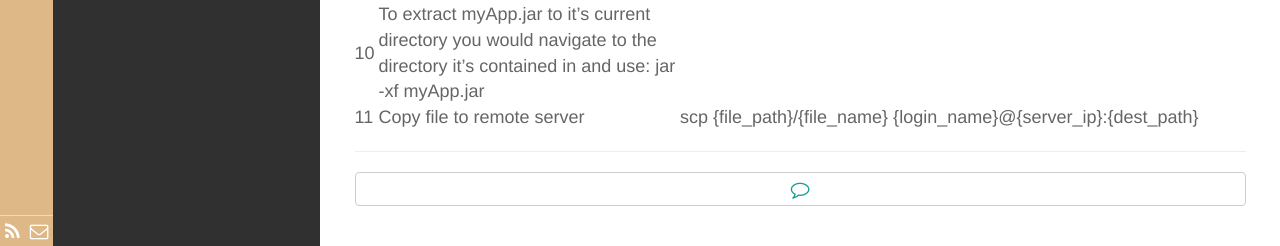
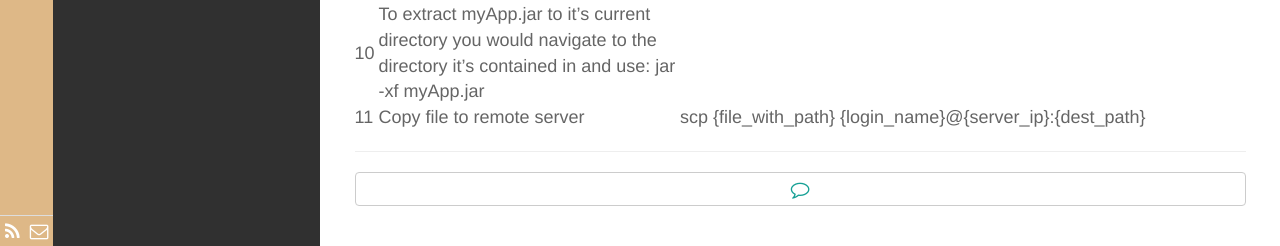
Before and after one commit to qhdwhy184/qhdwhy184.github.io, a Jekyll site: the page built from _posts/技术/2017-09-05-Linux常用命令.md, in a window 1280 px wide. Shown: the part 1015-1261 px from the top of the page. Built offline with Jekyll 4.4.1, drawn with Linux system fonts in a browser that asks for light colours.

Commit message:
Update 2017-09-05-Linux常用命令.md

```diff
--- a/_posts/技术/2017-09-05-Linux常用命令.md
+++ b/_posts/技术/2017-09-05-Linux常用命令.md
@@ -23,4 +23,4 @@ description:
 |8|check local firewall policy|iptables -L|
 |9|[How to use iptables](https://wiki.centos.org/HowTos/Network/IPTables)||
 |10|To extract myApp.jar to it's current directory you would navigate to the directory it's contained in and use: jar -xf myApp.jar||
-|11|Copy file to remote server|scp {file_path}/{file_name} {login_name}@{server_ip}:{dest_path}|
+|11|Copy file to remote server|scp {file_with_path} {login_name}@{server_ip}:{dest_path}|
```
